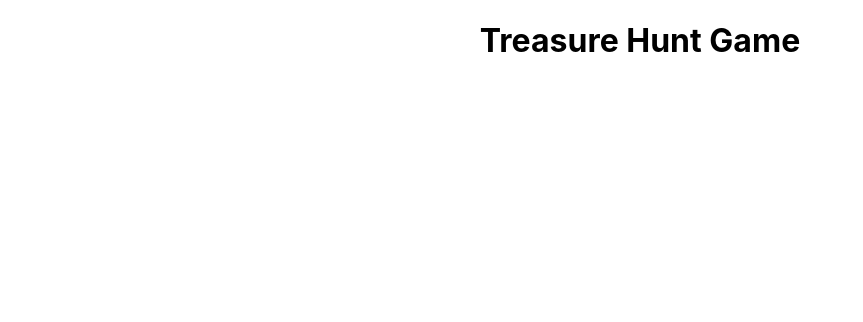
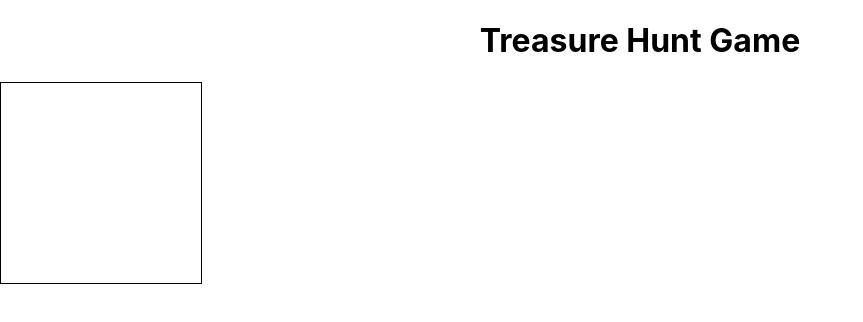
Before and after one commit to learn-academy-2023-alpha/treasure-hunt-marilynremigio, a React (Create React App) app: page / in a window 1280 px wide. Shown: the top 322 px of the page, without its empty margins (0-863 px from the left). Built offline with nearby package versions, Linux system fonts and the light colour scheme.

Commit message:
downloaded es7 extension react native snippets

```diff
--- a/src/App.js
+++ b/src/App.js
@@ -1,5 +1,6 @@
 import React, { useState } from "react"
 import "./App.css"
+import Square from "./components/Square"
 
 const App = () => {
   const [board, setBoard] = useState([
@@ -17,6 +18,7 @@ const App = () => {
   return (
     <>
       <h1>Treasure Hunt Game</h1>
+      <Square />
     </>
   )
 }
```
Also changed, not shown: 1 other file (tests, documents, lock files or other folders).
